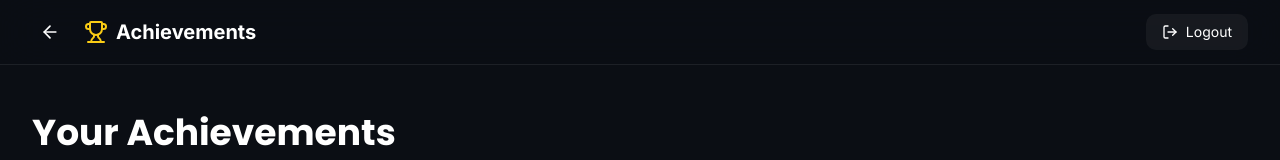
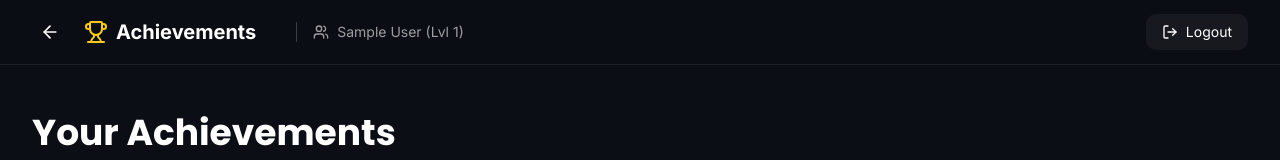
Before and after one commit to Spraydol/masterminds, a React (Vite) app in the folder app/: page /achievements in a window 1280 px wide. Shown: the top 160 px of the page. Built offline with nearby package versions, Linux system fonts and the light colour scheme; no server answers; sample sign-in values are in the browser's storage.

Commit message:
Add user level display to Achievements page

```diff
--- a/app/src/pages/Achievements.tsx
+++ b/app/src/pages/Achievements.tsx
@@ -158,6 +158,10 @@ export default function Achievements() {
                 <Trophy className="w-6 h-6 text-yellow-400" />
                 <span className="text-xl font-bold">Achievements</span>
               </div>
+              <div className="ml-6 flex items-center gap-2 text-sm text-white/60 border-l border-white/20 pl-4">
+                <Users className="w-4 h-4" />
+                <span>{user?.name || 'Student'} (Lvl {user?.level || 1})</span>
+            </div>
             </div>
             <button
               onClick={handleLogout}
```
